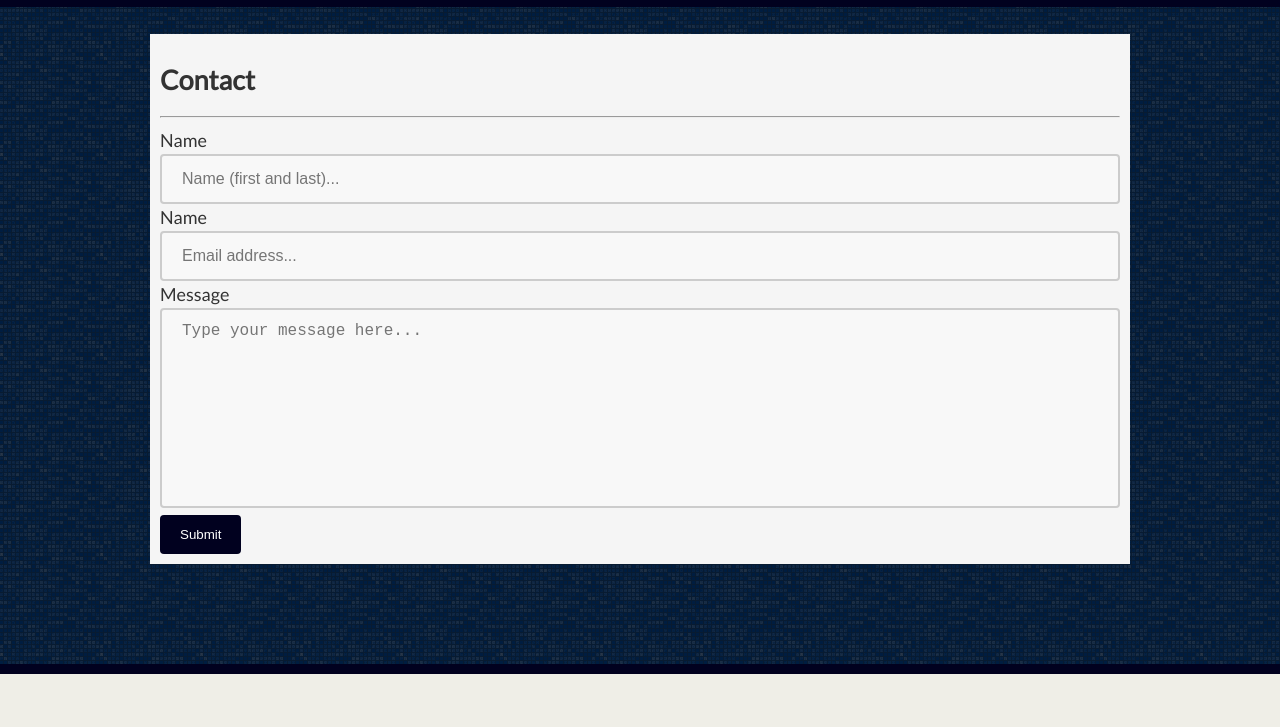
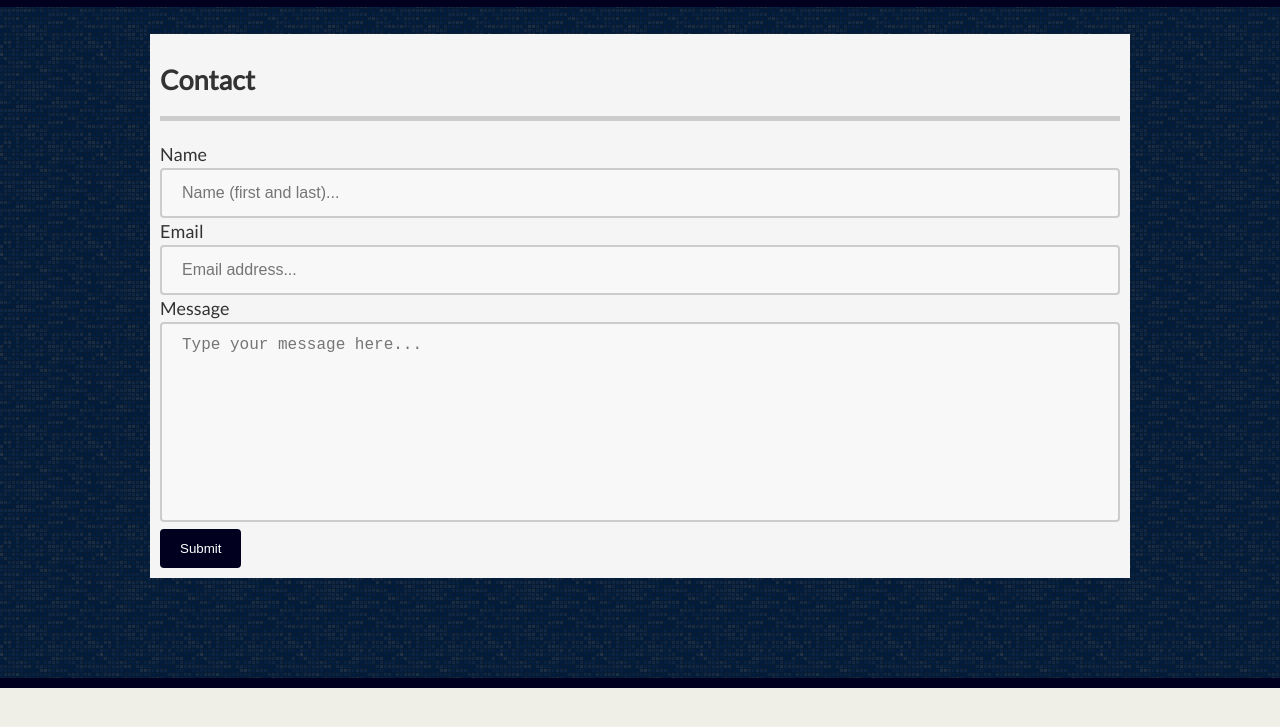
Before and after one commit to jscottusf/Basic-Portfolio, a plain HTML site: page contact.html in a window 1280 px wide. Shown: the part 103-830 px from the top of the page. Drawn offline with Linux system fonts and the light colour scheme.

Commit message:
added id to profile image, modified <hr> tag, fixed grammar issue on contact page

```diff
--- a/assets/css/style.css
+++ b/assets/css/style.css
@@ -96,6 +96,15 @@ header {
 
 }
 
+hr {
+  display: block;
+  height: 2px;
+  border: 0;
+  border-top: 5px solid #ccc;
+  margin: 1em 0;
+  padding: 0;
+}
+
 .content-area {
   margin: 0 auto;
   overflow: hidden;
@@ -104,7 +113,7 @@ header {
   background-color: whitesmoke;
 }
 
-img {
+#bio {
   float: left;
   margin-right: 20px;
 }
--- a/contact.html
+++ b/contact.html
@@ -43,7 +43,7 @@
                 <label for="name">Name</label>
                 <input type="text" id="name" name="name" placeholder="Name (first and last)...">
 
-                <label for="email">Name</label>
+                <label for="email">Email</label>
                 <input type="text" id="email" name="email" placeholder="Email address...">
 
                 <label for="message">Message</label>
```
